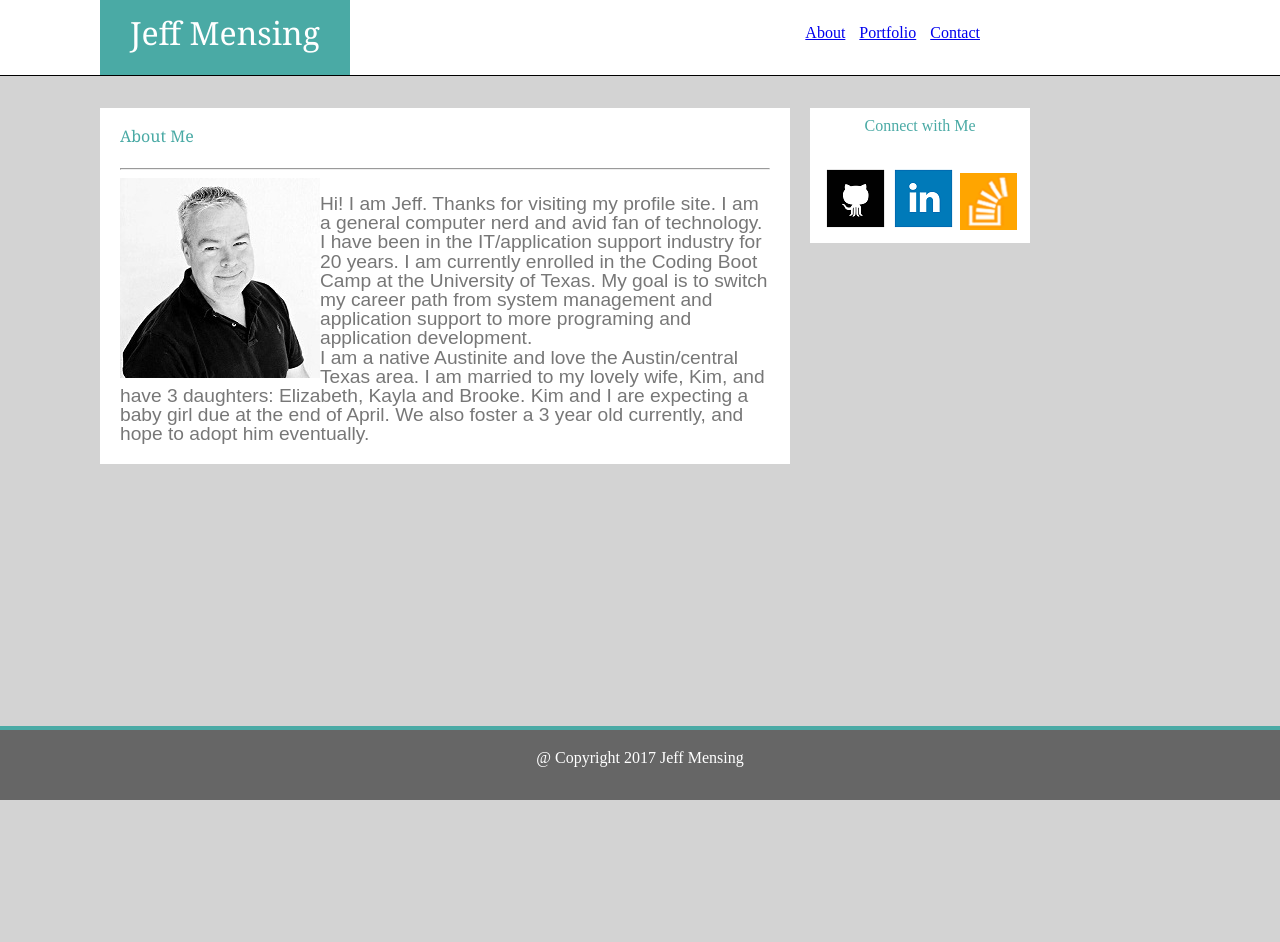
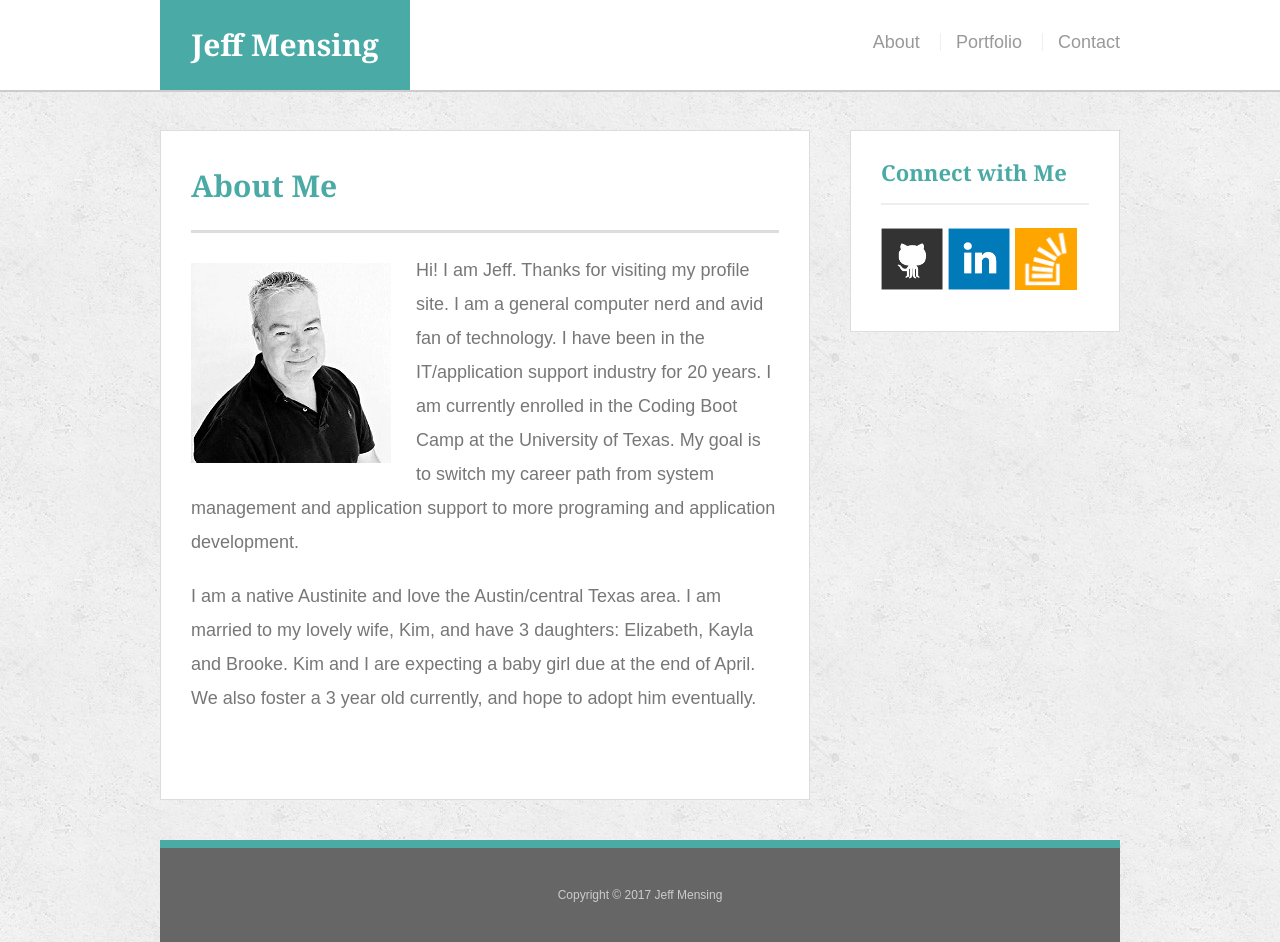
Before and after one commit to jeffmensing/Basic-Portfolio, a PHP site: page / in a window 1280 px wide. Before the commit the page ends 800 px from the top, so only its background shows below. Run offline with PHP 8.4, Linux system fonts and the light colour scheme.

Commit message:
updating site

```diff
--- a/assets/style.css
+++ b/assets/style.css
@@ -1,177 +1,240 @@
-html { height: 100%; }
-
-.clear	{
-		clear: both;
+body {
+  font-family: 'Arial', 'Helvetica Neue', Helvetica, sans-serif;
+  font-size: 18px;
+  color: #777;
+  line-height: 34px;
+  background: url("../images/concrete_seamless.png");
 }
 
-#headerContainer  {
+* {
+  box-sizing: border-box;
+}
 
-		background-color: #ffffff;
-		border-color: #cccccc;
-		height: 75px;
-		margin-bottom: 0px;
-		border-bottom: solid 1px;
+/*general*/
+
+.container {
+  clear: both;
+  margin: 0 auto;
+  width: 100%;
+  max-width: 960px;
+}
+
+h1,
+h2,
+h3,
+p {
+  margin-bottom: 20px;
+}
+
+p:last-child {
+  margin-bottom: 0;
+}
+
+h1,
+h2,
+h3 {
+  font-family: 'Georgia', Times, Times New Roman, serif;
+  color: #4aaaa5;
+  font-weight: 700;
+}
+
+h1 {
+  padding-bottom: 20px;
+  font-size: 30px;
+  line-height: 49px;
+  border-bottom: 3px solid #ddd;
+}
+
+h2,
+h3 {
+  font-size: 22px;
+}
+
+/*header*/
+
+#headerContainer {
+  position: fixed;
+  z-index: 99;
+  margin: 0 0 30px;
+  overflow: auto;
+  width: 100%;
+  color: #fff;
+  background: #fff;
+  border-bottom: 2px solid #ccc;
 }
 
 #logo	{
-		margin-left: 100px;
   width: 250px;
-		height: 58px;
-		padding-top: 17px;
-		background-color: #4aaaa5;
-		color: #ffffff;
-		margin-top: 0px;
-		font-size: 200%;
+  height: 90px;
+  float: left;
   font-family: 'Georgia', Times, Times New Roman, serif;
   text-align: center;
-		float: left;
-		margin-right: 50px;
+  line-height: 90px;
+  color: #fff;
+  font-weight: 700;
+  font-size: 30px;
+  text-decoration: none;
+  background: #4aaaa5;
 }
 
-#nav	{
+nav {
   float: right;
-		margin-top: 20px;
-		margin-right: 300px;
+  margin-top: 25px;
 }
 
- ul 	{
-   		margin:0px;
-    	list-style-type:none;
-    	padding:5px 0px 5px 0px;
+nav a {
+  display: inline-block;
+  margin-left: 15px;
+  padding-left: 15px;
+  color: #999;
+  text-decoration: none;
+  line-height: 18px;
+  border-left: 1px solid #efefef;
 }
 
-li 		{
-   	 	display:inline;
-    	padding: 10px 0px 10px 10px;
+nav a:first-child {
+  border-left: 0 none;
+}
+
+/*sidebar*/
+
+.sidebar {
+  padding: 30px;
+  width: 100%;
+  max-width: 270px;
+  float: right;
+  margin-bottom: 20px;
+  background: #fff;
+  border: 1px solid #ddd;
+}
+
+h3,
+.sidebar h2 {
+  padding-bottom: 20px;
+  margin-bottom: 15px;
+  line-height: 22px;
+  border-bottom: 2px solid #eee;
+}
+
+.social {
+  width: 62px;
+  height: 62px;
+  margin-top: 8px;
+  margin-right: 5px;
+}
+
+.social:last-child {
+  margin-right: 0;
+}
+
+/*main*/
+
+#main-container {
+  padding-top: 130px;
+}
+
+.main-section {
+  padding: 30px;
+  margin: 0 0 40px 0;
+  width: 100%;
+  max-width: 650px;
+  float: left;
+  background: #fff;
+  border: 1px solid #ddd;
 }
 
 
-body {
-	background-image: url("../images/Light-Grey-Background.jpg");
-    min-height:100%;
-    position:relative;
-    padding-bottom:[footer-height];
+/*portfolio page*/
+
+.work {
+  position: relative;
+  width: 274px;
+  overflow: auto;
+  float: left;
+  margin: 20px 0 25px;
 }
 
-#imageDiv {
+.work:nth-child(even) {
+  margin-right: 40px;
+}
+
+.work img {
+  width: 100%;
+  border: 0 none;
+  opacity: .8;
+}
+
+.work h3 {
+  position: absolute;
+  bottom: 20px;
+  margin-bottom: 0;
+  padding: 15px;
+  width: 100%;
+  color: #fff;
+  text-align: center;
+  line-height: 30px;
+  font-weight: 300;
+  background: #4aaaa5;
+  border-bottom: 0;
+}
+
+.auth-image {
+  width: 200px;
+  height: auto;
+  margin-top: 10px;
+  margin-right: 25px;
   float: left;
 }
 
-#aboutP1 {
-	float: right;
+/*contact page*/
+
+#contact-form ul {
+  margin-bottom: 20px;
 }
 
-#aboutContainer {
-		padding: 20px;
-		margin-left: 100px;
-		width: 650px;
-		background-color: #ffffff;
-		float: left;
-		font-family: 'Georgia', Times, Times New Roman, serif;
+#contact-form li {
+  margin-bottom: 10px;
 }
 
-#contactContainer {
-		padding: 20px;
-		margin-left: 100px;
-		width: 650px;
-		background-color: #ffffff;
-		float: left;
-		font-family: 'Arial', 'Helvetica Neue', Helvetica, sans-serif;
+label,
+input[type=text],
+input[type=email],
+textarea {
+  display: block;
+  width: 100%;
 }
 
-#contactForm  {
-		font-family: 'Arial', 'Helvetica Neue', Helvetica, sans-serif;
-		font-size: 120%;
-		color: #777777;
+input[type=text],
+input[type=email],
+textarea {
+  height: 35px;
+  padding: 0 10px;
+  font-size: 14px;
+  border: 1px solid #ddd;
 }
 
-h2 {
-		color: #4aaaa5;
+textarea {
+  height: 200px;
 }
 
-p1 {
-		font-family: 'Arial', 'Helvetica Neue', Helvetica, sans-serif;
-		font-size: 120%;
-		color: #777777;
+input[type=submit] {
+  padding: 10px 30px;
+  color: #fff;
+  font-size: 18px;
+  cursor: pointer;
+  background: #4aaaa5;
+  border: 0 none;
 }
 
-#portfolioContainer {
-		padding: 20px;
-		margin-left: 100px;
-		width: 650px;
-		background-color: #ffffff;
-		float: left;
-		font-family: 'Arial', 'Helvetica Neue', Helvetica, sans-serif;
-}
-
-#Sidebar {
-		padding: 10px 0 10px 0;
-		text-align: center;
-		width: 220px;
-		float: left;
-		background-color: #ffffff;
-		margin-left: 20px;
-		}
-
-#folio1 {
-		float: left;
-		height: 200px;
-		width: 300px;
-		text-align:  center;
-		margin: 10px 5px 10px 0px;
-		background-image: url("../images/folioPic1.jpg");
-}
-
-#folio2 {
-		float: right;
-		height: 200px;
-		width: 300px;
-		text-align:  center;
-		margin: 10px 0px 10px 5px;
-		background-image: url("../images/folioPic2.jpg");
-}
-
-#folio3 {
-		float: left;
-		height: 200px;
-		width: 300px;
-		text-align:  center;
-		margin: 10px 5px 10px 0px;
-		background-image: url("../images/folioPic3.jpg");
-}
-
-#folio4 {
-		float: right;
-		height: 200px;
-		width: 300px;
-		text-align:  center;
-		margin: 10px 0px 10px 5px;
-		background-image: url("../images/folioPic4.jpg");
-	}
-
-#folio5 {
-		float: left;
-		height: 200px;
-		width: 300px;
-		text-align:  center;
-		margin: 10px 5px 10px 0px;
-		background-image: url("../images/folioPic5.jpg");
-	}
-
-.imageText {
-    background-color: #4aaaa5;
-    color: #ffffff;
-}
+/*footer*/
 
 footer {
+  padding: 30px 0;
   clear: both;
-		background-color: #666666;
+  color: #fff;
+  color: #ccc;
+  font-size: 12px;
   text-align: center;
-		color: #ffffff;
-		padding: 20px;
-		height: 30px;
-		border-top: solid 4px #4aaaa5;
- 	    position: absolute;
- 	    left: 0 ; right: 0; bottom: 0;
-	    height:[footer-height];
+  background: #666;
+  border-top: 8px solid #4aaaa5;
 }
--- a/index.html
+++ b/index.html
@@ -1,47 +1,51 @@
 <!DOCTYPE html>
-<html>
+<html lang="en-us">
 
 <head>
-	<title>Jeff Mensing</title>
+	<meta charset="UTF-8">
+	<title>About | Jeff Mensing</title>
 	<link rel="stylesheet" type="text/css" href="assets/reset.css">
 	<link rel="stylesheet" type="text/css" href="assets/style.css">
 </head>
+
 <body>
-	<header>
-			<div id="headerContainer">
-				<h1 id="logo">Jeff Mensing</h1>
-				<div id="nav">
-  		  			<ul>
-        				<li><a href="index.html">About</a></li>
-       					<li><a href="portfolio.html">Portfolio</a></li>
-        				<li><a href="contact.html">Contact</a></li>
-   					</ul>
-				</div>
-			</div>
+
+	<header id="headerContainer">
+		<div class="container">
+			<a href="index.html" id="logo">Jeff Mensing</a>
+			<nav>
+        		<a href="index.html">About</a></li>
+       			<a href="portfolio.html">Portfolio</a></li>
+        		<a href="contact.html">Contact</a></li>
+			</nav>
+		</div>
 	</header>
-	<br><br>
-		<div id="aboutContainer">
-			<h2>About Me</h2>
+
+	<div id="main-container" class="container">
+		<section class="main-section">
+		  <h1>About Me</h1>
+			<img src="images/jeff.jpg" class="auth-image" alt="Jeff Mensing">
+
+			<p>Hi! I am Jeff. Thanks for visiting my profile site. I am a general computer nerd and avid fan of technology. I have been in the IT/application support industry for 20 years. I am currently enrolled in the Coding Boot Camp at the University of Texas. My goal is to switch my career path from system management and application support to more programing and application development.</p>
+
+			<p>I am a native Austinite and love the Austin/central Texas area. I am married to my lovely wife, Kim, and have 3 daughters: Elizabeth, Kayla and Brooke. Kim and I are expecting a baby girl due at the end of April. We also foster a 3 year old currently, and hope to adopt him eventually.</p>
 			<br>
-			<hr>
-			<div id="imageDiv">
-				<img src="images/jeff.jpg">
-			</div>
-			<br>
-			<p1>Hi! I am Jeff. Thanks for visiting my profile site. I am a general computer nerd and avid fan of technology. I have been in the IT/application support industry for 20 years. I am currently enrolled in the Coding Boot Camp at the University of Texas. My goal is to switch my career path from system management and application support to more programing and application development.</p1>
-			<br>
-			<p1>I am a native Austinite and love the Austin/central Texas area. I am married to my lovely wife, Kim, and have 3 daughters: Elizabeth, Kayla and Brooke. Kim and I are expecting a baby girl due at the end of April. We also foster a 3 year old currently, and hope to adopt him eventually.</p1>
-			<br>
-		</div>
-		<div id="Sidebar">
+		</section>
+
+		<section class="sidebar">
+		 <div id="connect">
 			<h2>Connect with Me</h2>
-			<br><br>
-			<a href="https://github.com/jeffmensing"><img src="images/github.png" alt="Github"></a>
-			<a href="https://www.linkedin.com/in/jeffmensing"><img src="images/linkedin.png" alt="LinkedIn"></a>
-			<a href="https://stackoverflow.com/users/7367462/jeff-mensing?tab=profile"><img src="images/stackoverflow.png" alt="Stackoverflow">
-		</div>
+
+			<a href="https://github.com/jeffmensing"><img src="images/github.png" class="social" alt="Github" /></a>
+			<a href="https://www.linkedin.com/in/jeffmensing"><img src="images/linkedin.png" class="social" alt="LinkedIn" /></a>
+			<a href="https://stackoverflow.com/users/7367462/jeff-mensing?tab=profile"><img src="images/stackoverflow.png" class="social" alt="Stackoverflow" /></a>
+		 </div>
+		</section>
 	<footer>
-	  	<p>@ Copyright 2017 Jeff Mensing</p>
+		<div class="container">
+	  	  Copyright &copy; 2017 Jeff Mensing
+	  	</div>
 	</footer>
 </body>
+
 </html>
```
Also changed, not shown: images/concrete_seamless.png (added), images/github.png, images/linkedin.png, images/stackoverflow.png. Lines whose indentation alone changed are shown as unchanged.
